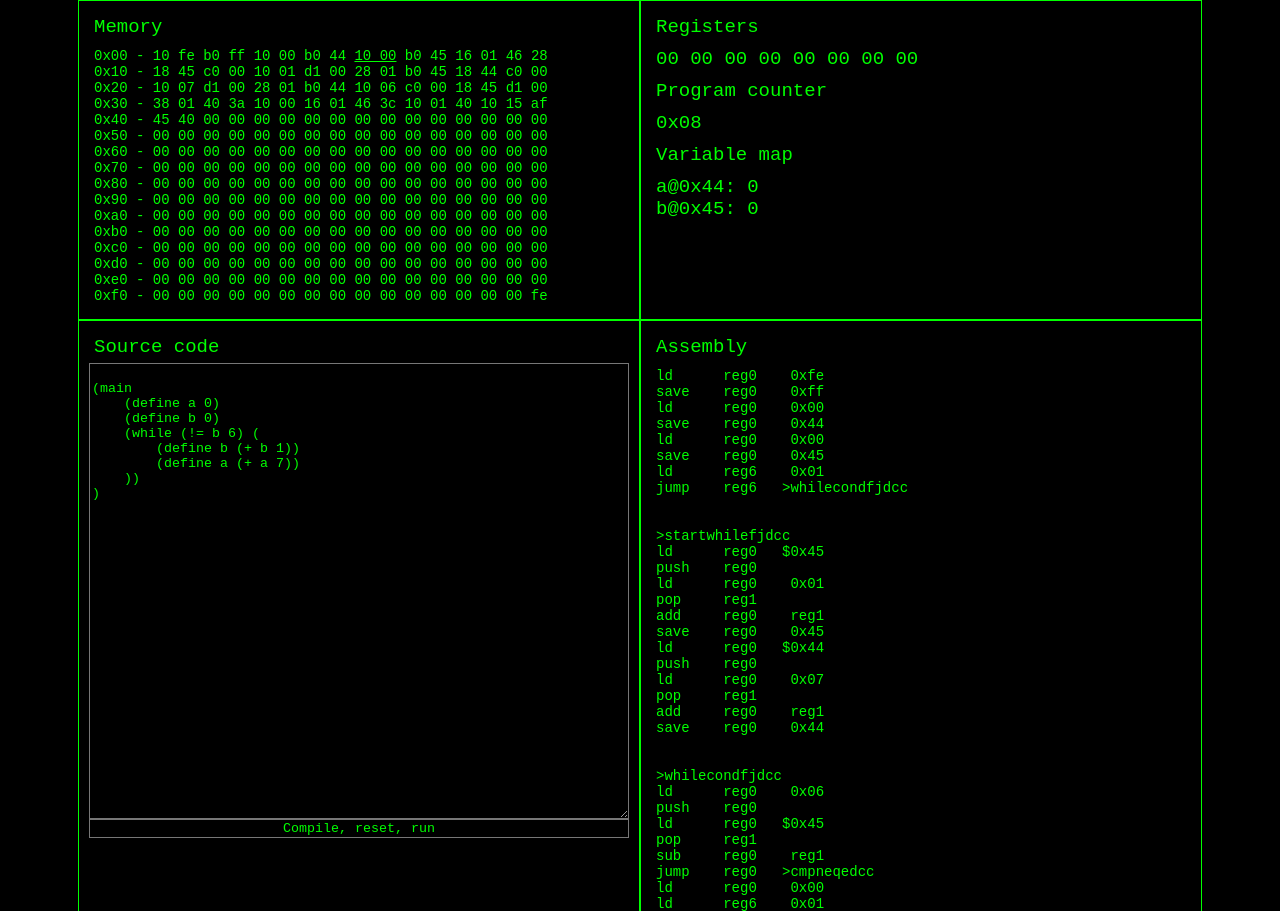
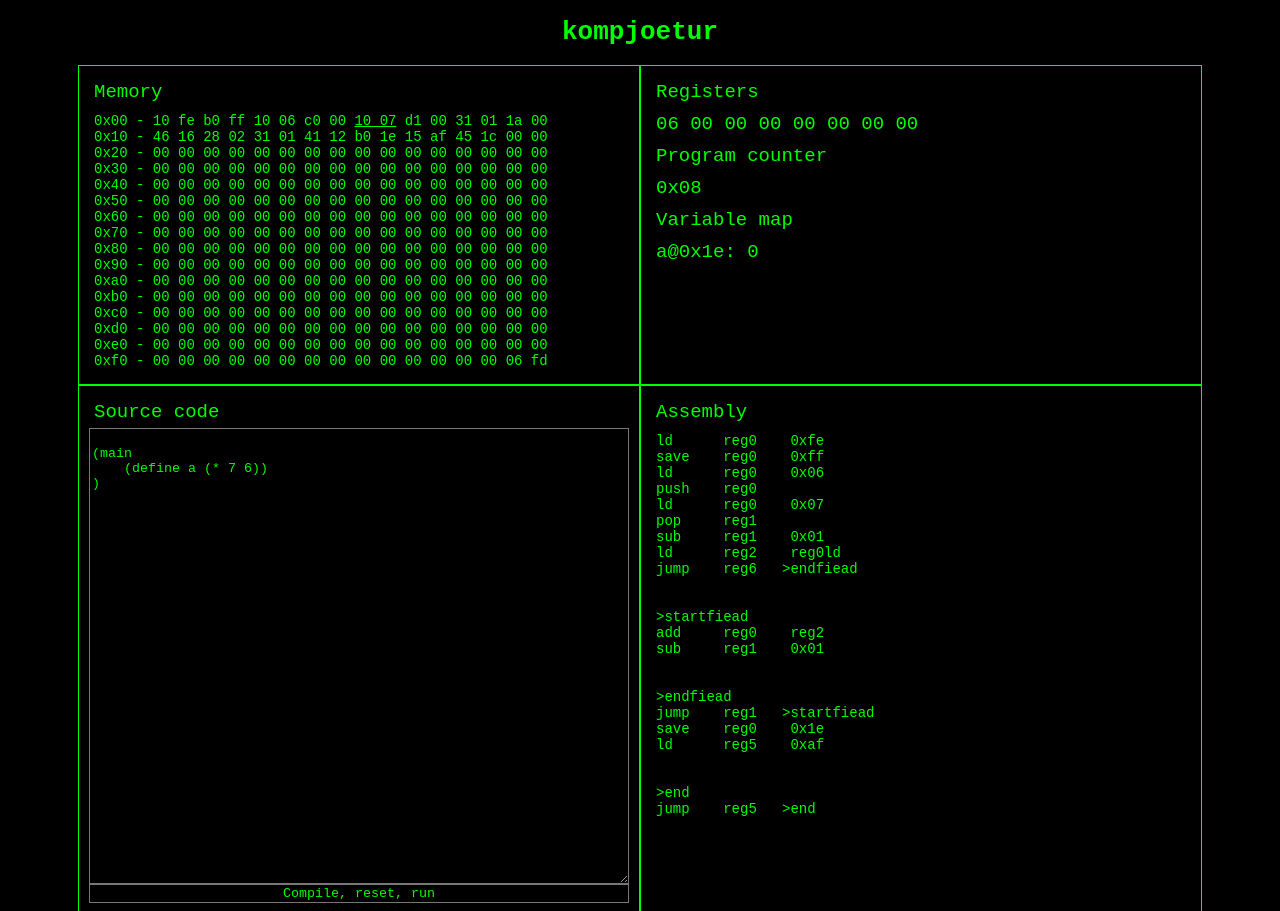
Before and after one commit to PietPtr/Kompjoetur, a plain HTML site: page index.html in a window 1280 px wide. Shown: the top 911 px of the page. Drawn offline with Linux system fonts and the light colour scheme.

Commit message:
Add multiplication

```diff
--- a/compiler.js
+++ b/compiler.js
@@ -52,7 +52,7 @@ function compile(ast, returnVarMap=false) {
             `jump reg5 >end\n`
         )
 
-        let memAddr = (instructions.split('\n').filter(ins => !ins.startsWith('>')).length) * 2;
+        let memAddr = (instructions.split('\n').filter(ins => !ins.startsWith('>')).length - 1) * 2;
         let memMarkers = [];
         for (let instr of instructions.split('\n')) {
             let argument = instr.split(' ').filter(e => e != ' ')[2]
@@ -176,6 +176,26 @@ const funcs = {
             `sub reg0 reg1\n`
         );
     },
+    '*': (ast) => {
+        let left = compileExpression(ast[1]);
+        let right = compileExpression(ast[2]);
+        let id = randomId();
+        return (
+            `${right}` +
+            `push reg0\n` +
+            `${left}` +
+            `pop reg1\n` +
+            `sub reg1 0x01\n` +
+            `ld reg2 reg0` +
+            `ld reg6 0x01\n` +
+            `jump reg6 >end${id}\n` +
+            `>start${id}\n` +
+            `add reg0 reg2\n` +
+            `sub reg1 0x01\n` +
+            `>end${id}\n` +
+            `jump reg1 >start${id}\n`
+        );
+    },
     '==': (ast) => {
         return funcs['-'](ast);
     },
--- a/index.html
+++ b/index.html
@@ -2,7 +2,7 @@
 <!doctype html>
 <html>
 <head>
-    <title>Example Domain</title>
+    <title>kompjoetur</title>
 
     <meta charset="utf-8" />
     <meta http-equiv="Content-type" content="text/html; charset=utf-8" />
@@ -54,9 +54,14 @@
     }
     body, html {
         margin: 0;
+        color: #00ff00;
+
     }
     p {
         margin: 5px;
+    }
+    h1 {
+        font-family: monospace;
     }
     </style>
     <script src='consts.js'></script>
@@ -68,6 +73,7 @@
 </head>
 
 <body>
+    <center><h1>kompjoetur</h1></center>
     <div class='layout'>
         <div class="memory">
             <p>Memory</p>
--- a/main.js
+++ b/main.js
@@ -52,6 +52,13 @@ let add =
         (define b (+ b 1))
         (define a (+ a 7))
     ))
+)
+`
+
+add =
+`
+(main
+    (define a (* 7 6))
 )
 `
 
```
